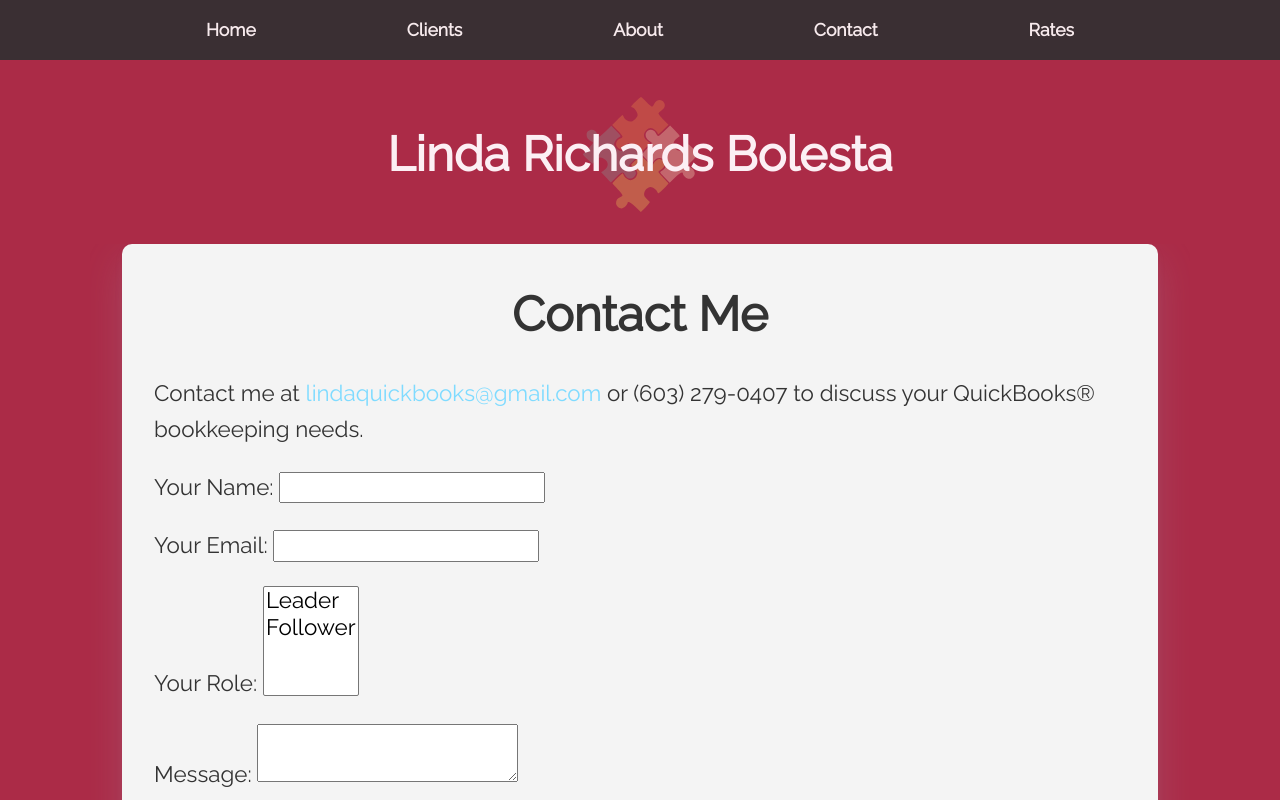
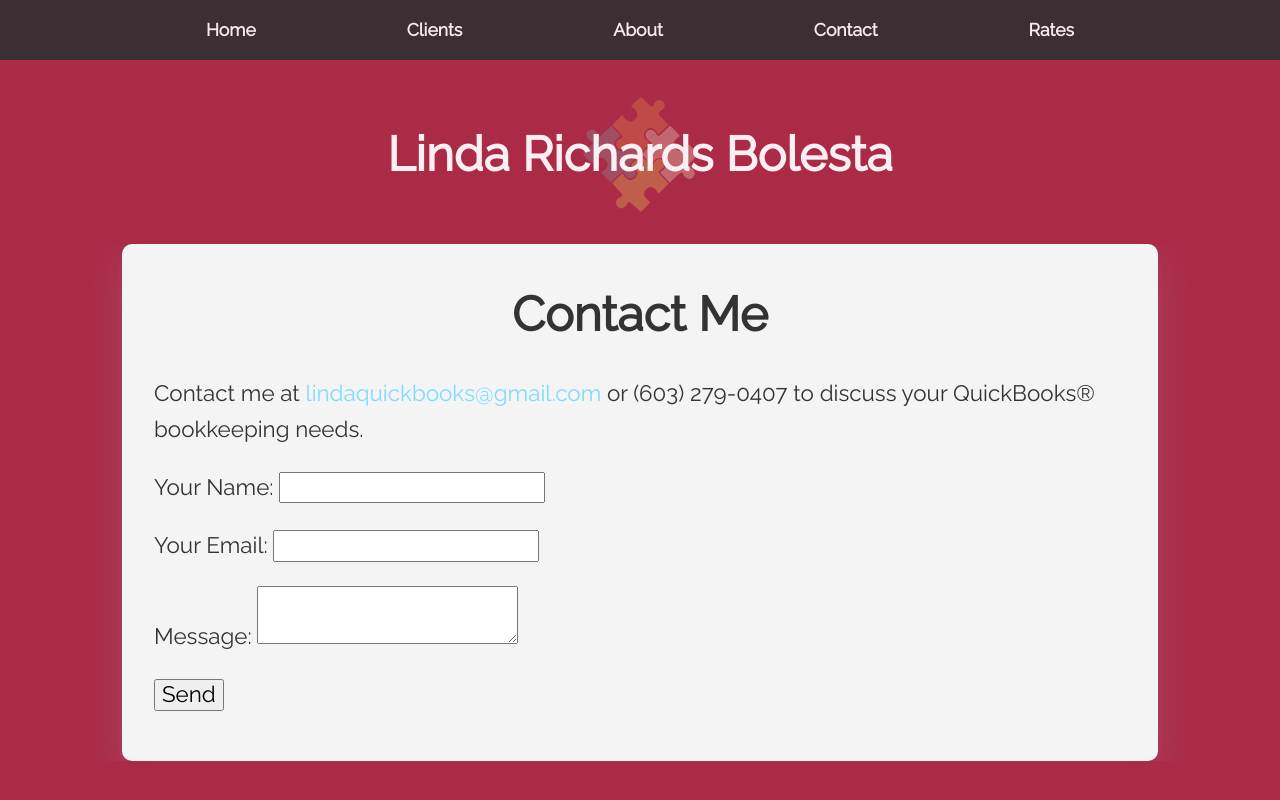
Before and after one commit to dbolesta/quickbooks-consult-react, a React (Create React App) app: page /contact in a window 1280 px wide. Shown: the top 800 px of the page. Built offline with nearby package versions, Linux system fonts and the light colour scheme; a web font is replaced by a local one.

Commit message:
adds form to index and contact page in accordance to netlify docs

```diff
--- a/public/index.html
+++ b/public/index.html
@@ -27,6 +27,13 @@
     <title>React App</title>
   </head>
   <body>
+    <!-- A little help for the Netlify post-processing bots -->
+    <form name="contact" netlify netlify-honeypot="bot-field" hidden>
+      <input type="text" name="name" />
+      <input type="email" name="email" />
+      <textarea name="message"></textarea>
+    </form>
+
     <noscript
       >You need to enable JavaScript to run this app.</noscript
     >
--- a/src/Pages/Contact/Contact.js
+++ b/src/Pages/Contact/Contact.js
@@ -48,7 +48,8 @@
           needs.
         </p>
 
-        <form name="contact" method="POST" data-netlify="true">
+        <form name="contact" method="post">
+          <input type="hidden" name="form-name" value="contact" />
           <p>
             <label>
               Your Name: <input type="text" name="name" />
@@ -57,15 +58,6 @@
           <p>
             <label>
               Your Email: <input type="email" name="email" />
-            </label>
-          </p>
-          <p>
-            <label>
-              Your Role:{' '}
-              <select name="role[]" multiple>
-                <option value="leader">Leader</option>
-                <option value="follower">Follower</option>
-              </select>
             </label>
           </p>
           <p>
```
